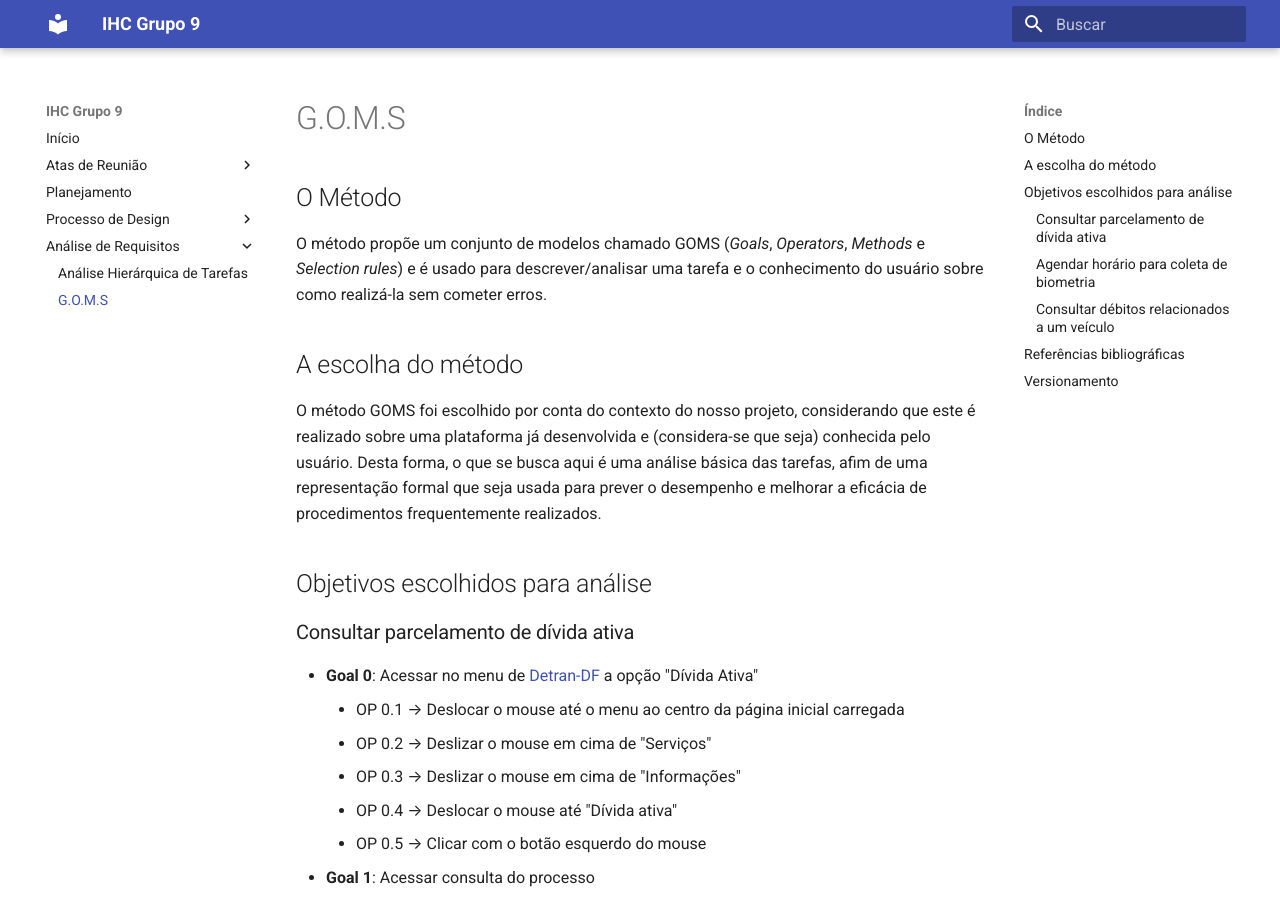
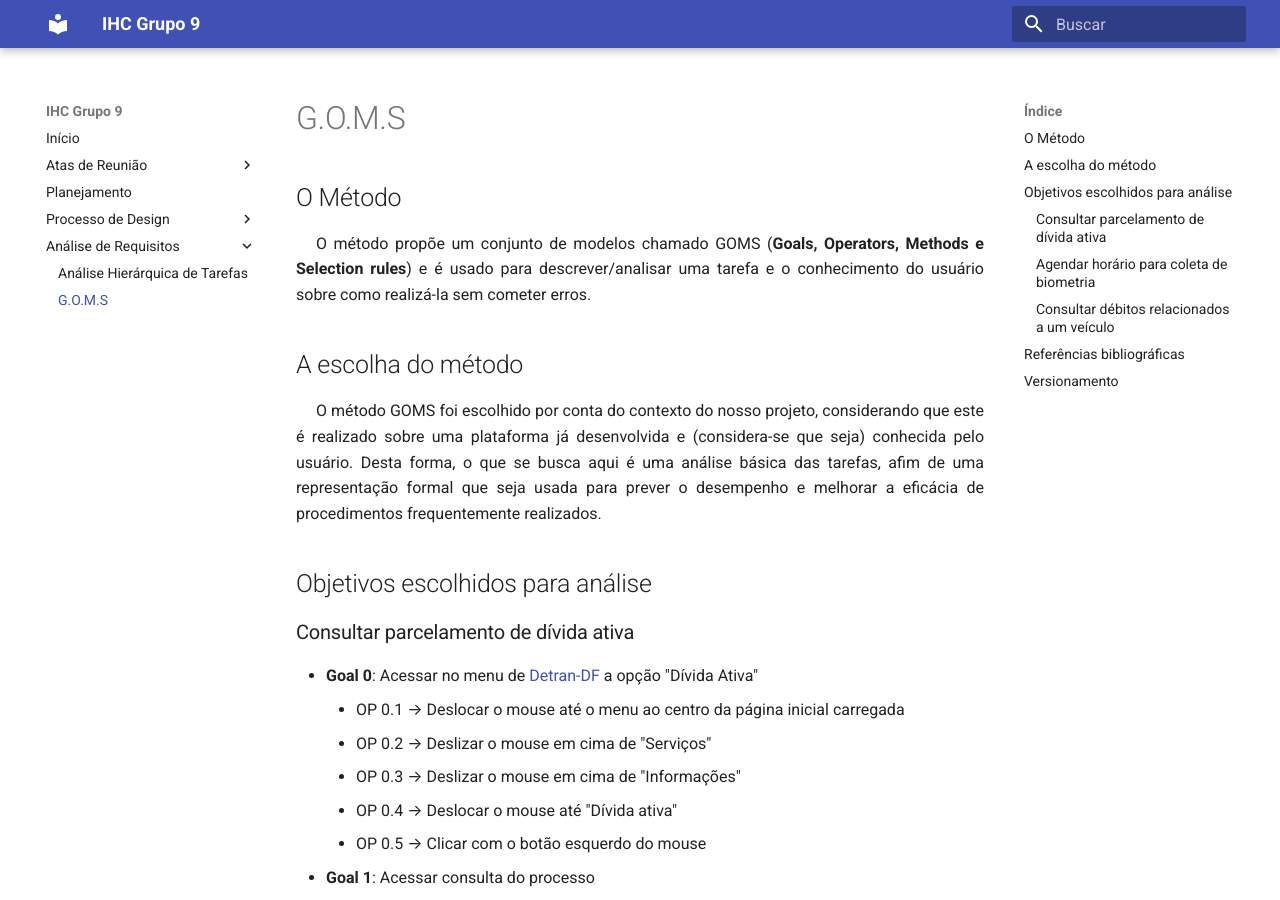
Before and after one commit to Interacao-Humano-Computador/2021.1-Detran-DF, an MkDocs documentation site: the page built from docs/analiseRequisitos/metodoGOMS.md, in a window 1280 px wide and 900 px high. Built offline with MkDocs 1.6.1 and Material for MkDocs 9.7.7, drawn with Linux system fonts in a browser that asks for light colours.

Commit message:
#9 adding justify text-align

```diff
--- a/docs/analiseRequisitos/metodoGOMS.md
+++ b/docs/analiseRequisitos/metodoGOMS.md
@@ -2,11 +2,15 @@
 
 ## O Método
 
-O método propõe um conjunto de modelos chamado GOMS (*Goals*, *Operators*, *Methods* e *Selection rules*) e é usado para descrever/analisar uma tarefa e o conhecimento do usuário sobre como realizá-la sem cometer erros.
+<p style="text-indent: 20px; text-align: justify">
+O método propõe um conjunto de modelos chamado GOMS (<b>Goals, Operators, Methods e Selection rules</b>) e é usado para descrever/analisar uma tarefa e o conhecimento do usuário sobre como realizá-la sem cometer erros.
+</p>
 
 ## A escolha do método
 
+<p style="text-indent: 20px; text-align: justify">
 O método GOMS foi escolhido por conta do contexto do nosso projeto, considerando que este é realizado sobre uma plataforma já desenvolvida e (considera-se que seja) conhecida pelo usuário. Desta forma, o que se busca aqui é uma análise básica das tarefas, afim de uma representação formal que seja usada para prever o desempenho e melhorar a eficácia de procedimentos frequentemente realizados.
+</p>
 
 ## Objetivos escolhidos para análise
 
```
